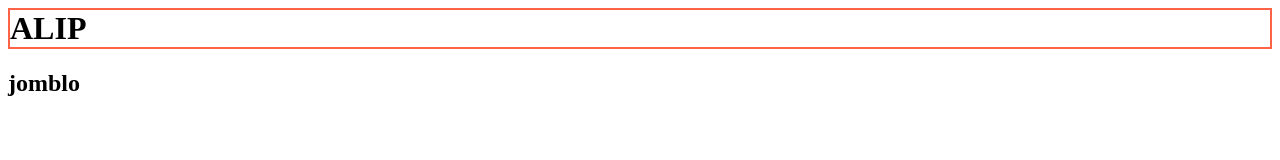
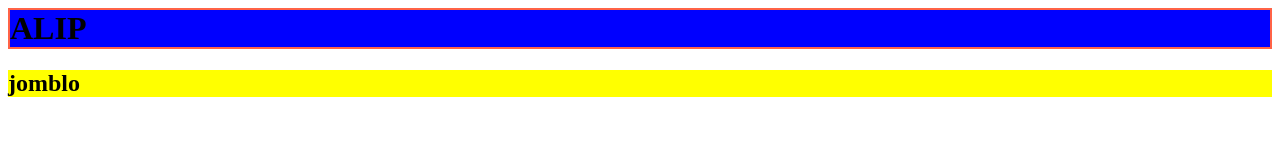
Before and after one commit to zulfaakfi/coba-ppk2, a plain HTML site: page index.html in a window 1280 px wide. Drawn offline with Linux system fonts and the light colour scheme.

Commit message:
Update index.html

```diff
--- a/index.html
+++ b/index.html
@@ -1,2 +1,2 @@
-<h1 style="border:2px solid Tomato; background-color:blue:">ALIP</h1>
-<h2 style="border:2px powerblue; background-color:yellow:">jomblo</h2>
+<h1 style="border:2px solid Tomato; background-color:blue;">ALIP</h1>
+<h2 style="border:2px powerblue; background-color:yellow;">jomblo</h2>
```
